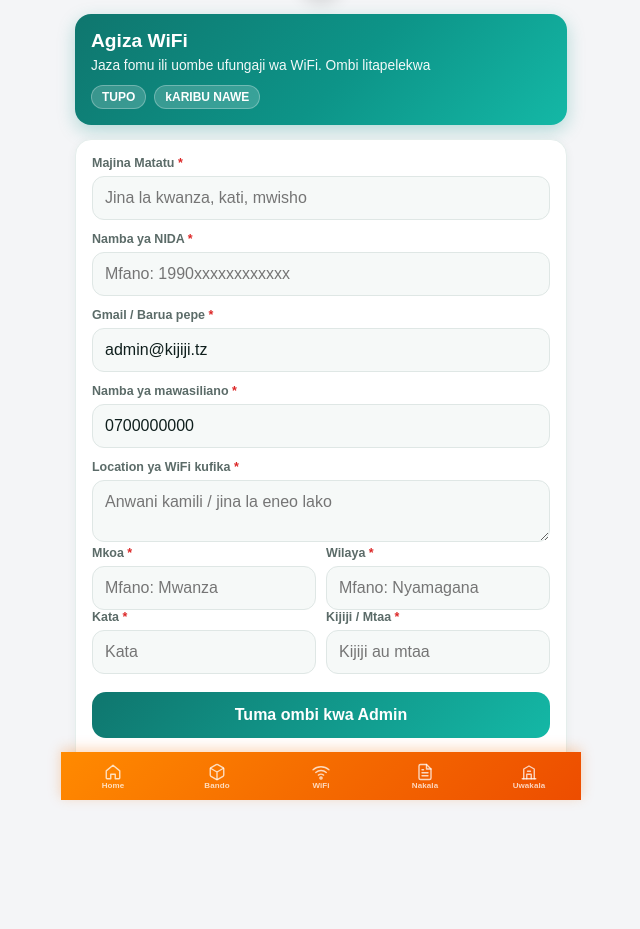
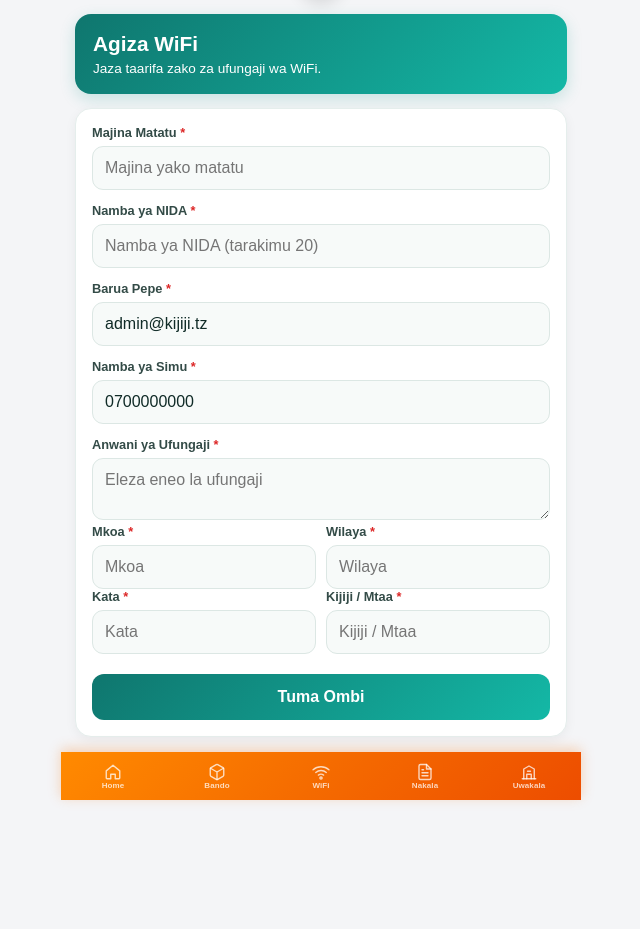
Before and after one commit to titansgroup7-cell/SULE, a Flask app: page /wifi/agiza in a window 1280 px wide. Shown: the whole page, without its empty margins (319-959 px from the left). After the commit the page ends 803 px from the top, so only its background shows below. Run offline with Flask 3, Linux system fonts and the light colour scheme; the visitor is signed in with stand-in values (Sample User, id 1); data comes from the database, SQL or seed files in the repository; some libraries are stand-ins or nearby versions.

Commit message:
Update wifi_install.html

```diff
--- a/templates/wifi_install.html
+++ b/templates/wifi_install.html
@@ -1,105 +1,225 @@
+
 {% extends "base.html" %}
-{% block title %}Agiza WiFi — Ufungaji{% endblock %}
+{% block title %}Agiza WiFi{% endblock %}
 {% block content %}
+
 <style>
-.wi-wrap { max-width: 520px; margin: 0 auto; padding: 14px 14px calc(90px + env(safe-area-inset-bottom, 0px)); }
+.wi-wrap {
+    max-width: 520px;
+    margin: auto;
+    padding: 14px 14px 90px;
+}
+
 .wi-hero {
-    background: linear-gradient(135deg, #0f766e 0%, #0d9488 55%, #14b8a6 100%);
-    border-radius: 16px; padding: 16px 16px; color: #fff; margin-bottom: 14px;
-    box-shadow: 0 6px 18px rgba(13,148,136,.28);
+    background: linear-gradient(135deg, #0f766e, #14b8a6);
+    border-radius: 16px;
+    padding: 18px;
+    color: white;
+    margin-bottom: 14px;
+    box-shadow: 0 5px 16px rgba(13,148,136,.2);
 }
-.wi-hero h1 { margin: 0 0 4px; font-size: 1.2rem; font-weight: 800; }
-.wi-hero p { margin: 0; font-size: .86rem; opacity: .95; line-height: 1.4; }
+
+.wi-hero h1 {
+    margin: 0;
+    font-size: 1.3rem;
+    font-weight: 800;
+}
+
+.wi-hero p {
+    margin: 5px 0 0;
+    font-size: .85rem;
+}
+
 .wi-card {
-    background: #fff; border: 1px solid #e5eeec; border-radius: 16px;
-    padding: 16px; box-shadow: 0 2px 10px rgba(6,78,72,.06);
+    background: white;
+    border: 1px solid #e5eeec;
+    border-radius: 16px;
+    padding: 16px;
+    box-shadow: 0 3px 12px rgba(0,0,0,.05);
 }
+
 .wi-card label {
-    display: block; font-size: .78rem; font-weight: 700; color: #5b6b68;
-    margin: 12px 0 6px;
+    display: block;
+    margin: 13px 0 6px;
+    font-size: .8rem;
+    font-weight: 700;
+    color: #334b47;
 }
-.wi-card label:first-of-type { margin-top: 0; }
-.wi-card .req { color: #dc2626; }
-.wi-card input, .wi-card textarea, .wi-card select {
-    width: 100%; box-sizing: border-box; border: 1px solid #dfe7e5;
-    background: #f6f9f8; border-radius: 12px; padding: 12px 12px;
-    font-size: 1rem; color: #0f1f1d; outline: none;
+
+.wi-card label:first-child {
+    margin-top: 0;
 }
-.wi-card input:focus, .wi-card textarea:focus, .wi-card select:focus {
-    border-color: #14b8a6; box-shadow: 0 0 0 3px rgba(20,184,166,.18);
+
+.req {
+    color: #dc2626;
 }
-.wi-grid2 { display: grid; grid-template-columns: 1fr 1fr; gap: 10px; }
+
+.wi-card input,
+.wi-card textarea {
+    width: 100%;
+    box-sizing: border-box;
+    padding: 12px;
+    border: 1px solid #dce7e4;
+    border-radius: 11px;
+    background: #f7faf9;
+    color: #102b27;
+    font-size: 16px;
+    outline: none;
+}
+
+.wi-card input:focus,
+.wi-card textarea:focus {
+    border-color: #14b8a6;
+    box-shadow: 0 0 0 3px rgba(20,184,166,.12);
+}
+
+.wi-grid2 {
+    display: grid;
+    grid-template-columns: 1fr 1fr;
+    gap: 10px;
+}
+
+.wi-error {
+    display: none;
+    color: #dc2626;
+    font-size: .78rem;
+    margin-top: 5px;
+    font-weight: 600;
+}
+
 .wi-card button {
-    width: 100%; margin-top: 18px; border: 0; border-radius: 14px;
-    padding: 14px 16px; font-size: 1rem; font-weight: 800; color: #fff;
-    background: linear-gradient(135deg, #0f766e, #14b8a6); cursor: pointer;
+    width: 100%;
+    margin-top: 20px;
+    padding: 14px;
+    border: none;
+    border-radius: 12px;
+    background: linear-gradient(135deg, #0f766e, #14b8a6);
+    color: white;
+    font-size: 1rem;
+    font-weight: 800;
+    cursor: pointer;
 }
-.wi-card button:active { transform: scale(.98); }
-.wi-note { margin-top: 12px; font-size: .8rem; color: #5b6b68; line-height: 1.4; }
-.wi-brands { display: flex; gap: 8px; flex-wrap: wrap; margin-top: 10px; }
-.wi-brands span {
-    background: rgba(255,255,255,.18); border: 1px solid rgba(255,255,255,.28);
-    border-radius: 999px; padding: 4px 10px; font-size: .75rem; font-weight: 700;
+
+.wi-card button:active {
+    transform: scale(.98);
+}
+
+@media(max-width:360px) {
+    .wi-grid2 {
+        grid-template-columns: 1fr;
+        gap: 0;
+    }
 }
 </style>
 
 <div class="wi-wrap">
+
     <div class="wi-hero">
         <h1>Agiza WiFi</h1>
-        <p>Jaza fomu ili uombe ufungaji wa WiFi. Ombi litapelekwa</p>
-        <div class="wi-brands">
-            <span>TUPO</span>
-            <span>kARIBU NAWE</span>
-        </div>
+        <p>Jaza taarifa zako za ufungaji wa WiFi.</p>
     </div>
 
-    <form method="POST" class="wi-card" autocomplete="on">
+    <form method="POST" class="wi-card" autocomplete="on" id="wifiForm">
+
         <label for="full_name">Majina Matatu <span class="req">*</span></label>
-        <input id="full_name" name="full_name" type="text" required
-               placeholder="Jina la kwanza, kati, mwisho"
-               value="">
+        <input id="full_name" name="full_name" type="text"
+               required placeholder="Majina yako matatu">
 
         <label for="nida_number">Namba ya NIDA <span class="req">*</span></label>
-        <input id="nida_number" name="nida_number" type="text" required
-               placeholder="Mfano: 1990xxxxxxxxxxxx" inputmode="numeric">
+        <input id="nida_number" name="nida_number"
+               type="text" required
+               inputmode="numeric"
+               maxlength="20"
+               minlength="20"
+               placeholder="Namba ya NIDA (tarakimu 20)">
 
-        <label for="email">Gmail / Barua pepe <span class="req">*</span></label>
-        <input id="email" name="email" type="email" required
-               placeholder="mfano@gmail.com"
+        <div class="wi-error" id="nidaError">
+            Enter valid NIDA number
+        </div>
+
+        <label for="email">Barua Pepe <span class="req">*</span></label>
+        <input id="email" name="email" type="email"
+               required placeholder="example@gmail.com"
                value="{{ current_user.email if current_user and current_user.email else '' }}">
 
-        <label for="phone">Namba ya mawasiliano <span class="req">*</span></label>
-        <input id="phone" name="phone" type="tel" required
-               placeholder="07XXXXXXXX"
+        <label for="phone">Namba ya Simu <span class="req">*</span></label>
+        <input id="phone" name="phone" type="tel"
+               required placeholder="07XXXXXXXX"
                value="{{ current_user.phone if current_user and current_user.phone else '' }}">
 
-        <label for="install_location">Location ya WiFi kufika <span class="req">*</span></label>
-        <textarea id="install_location" name="install_location" rows="2" required
-                  placeholder="Anwani kamili / jina la eneo lako"></textarea>
+        <label for="install_location">Anwani ya Ufungaji <span class="req">*</span></label>
+        <textarea id="install_location" name="install_location"
+                  rows="2" required placeholder="Eleza eneo la ufungaji"></textarea>
 
         <div class="wi-grid2">
             <div>
                 <label for="region">Mkoa <span class="req">*</span></label>
-                <input id="region" name="region" type="text" required placeholder="Mfano: Mwanza">
+                <input id="region" name="region" required
+                       placeholder="Mkoa">
             </div>
+
             <div>
                 <label for="district">Wilaya <span class="req">*</span></label>
-                <input id="district" name="district" type="text" required placeholder="Mfano: Nyamagana">
+                <input id="district" name="district" required
+                       placeholder="Wilaya">
             </div>
         </div>
+
         <div class="wi-grid2">
             <div>
                 <label for="ward">Kata <span class="req">*</span></label>
-                <input id="ward" name="ward" type="text" required placeholder="Kata">
+                <input id="ward" name="ward" required
+                       placeholder="Kata">
             </div>
+
             <div>
                 <label for="village">Kijiji / Mtaa <span class="req">*</span></label>
-                <input id="village" name="village" type="text" required placeholder="Kijiji au mtaa">
+                <input id="village" name="village" required
+                       placeholder="Kijiji / Mtaa">
             </div>
         </div>
 
-        <button type="submit">Tuma ombi kwa Admin</button>
-        <p class="wi-note">Baada ya kutuma, Mtoa huduma atapokea taarifa na atawasiliana nawe!</p>
+        <button type="submit">Tuma Ombi</button>
+
     </form>
 </div>
+
+<script>
+const nidaInput = document.getElementById("nida_number");
+const nidaError = document.getElementById("nidaError");
+const wifiForm = document.getElementById("wifiForm");
+
+function validateNida() {
+    const nida = nidaInput.value.trim();
+
+    const valid = /^\d{20}$/.test(nida) &&
+                  Number(nida.substring(0, 4)) >= 1930 &&
+                  Number(nida.substring(0, 4)) <= 2025;
+
+    nidaError.style.display = valid ? "none" : "block";
+    nidaInput.style.borderColor = valid ? "#14b8a6" : "#dc2626";
+
+    return valid;
+}
+
+nidaInput.addEventListener("input", function() {
+    this.value = this.value.replace(/\D/g, "").slice(0, 20);
+
+    if (this.value.length === 20) {
+        validateNida();
+    } else {
+        nidaError.style.display = "none";
+        nidaInput.style.borderColor = "#dce7e4";
+    }
+});
+
+wifiForm.addEventListener("submit", function(event) {
+    if (!validateNida()) {
+        event.preventDefault();
+        nidaError.style.display = "block";
+        nidaInput.focus();
+    }
+});
+</script>
+
 {% endblock %}
```
